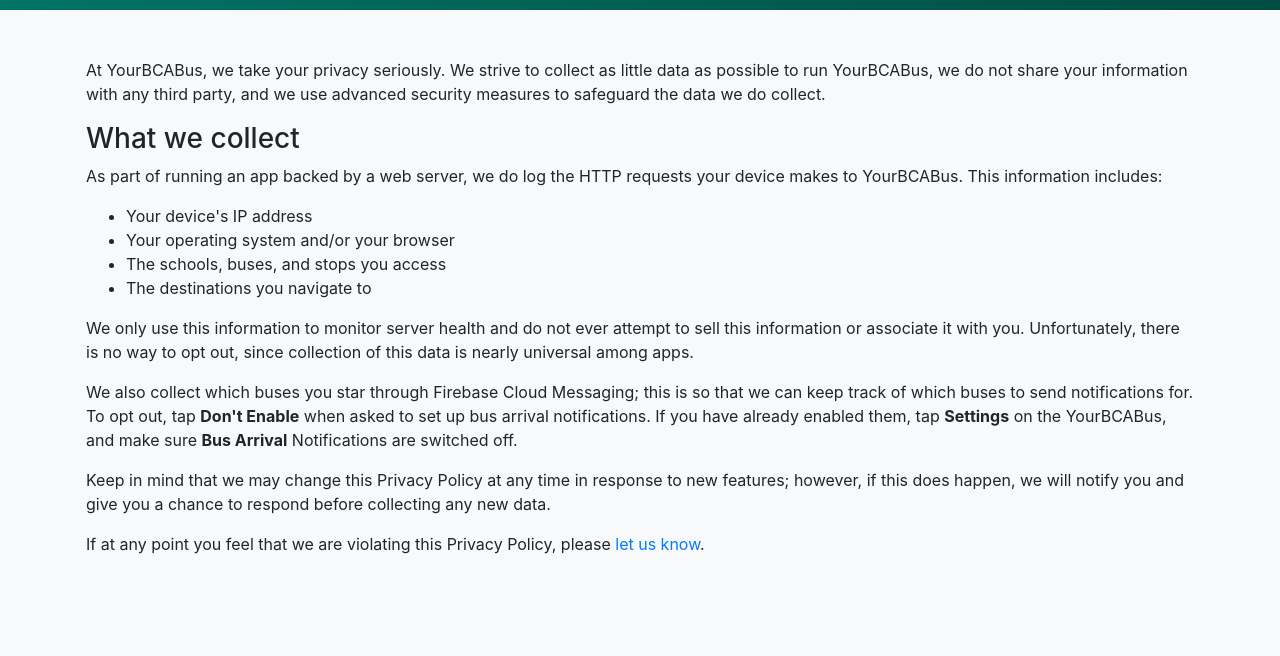
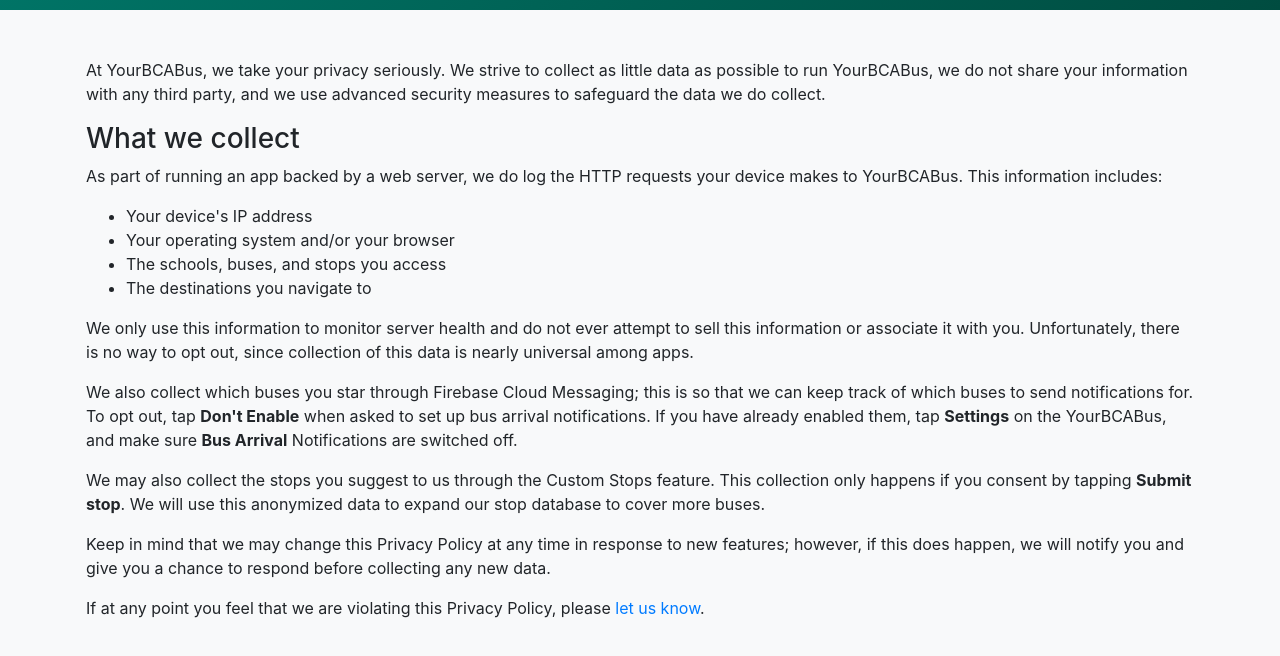
Before and after one commit to YourBCABus/yourbcabus.github.io, a plain HTML site: page support/privacy.html in a window 1280 px wide. Shown: the part 174-830 px from the top of the page. Before the commit the page ends 800 px from the top, so only its background shows below. Drawn offline with nearby package versions, Linux system fonts and the light colour scheme.

Commit message:
Update privacy policy for custom stops

```diff
--- a/support/privacy.html
+++ b/support/privacy.html
@@ -40,6 +40,7 @@
       </ul>
       <p>We only use this information to monitor server health and do not ever attempt to sell this information or associate it with you. Unfortunately, there is no way to opt out, since collection of this data is nearly universal among apps.</p>
       <p>We also collect which buses you star through Firebase Cloud Messaging; this is so that we can keep track of which buses to send notifications for. To opt out, tap <strong>Don't Enable</strong> when asked to set up bus arrival notifications. If you have already enabled them, tap <strong>Settings</strong> on the YourBCABus, and make sure <strong>Bus Arrival</strong> Notifications are switched off.</p>
+      <p>We may also collect the stops you suggest to us through the Custom Stops feature. This collection only happens if you consent by tapping <strong>Submit stop</strong>. We will use this anonymized data to expand our stop database to cover more buses.</p>
       <p>Keep in mind that we may change this Privacy Policy at any time in response to new features; however, if this does happen, we will notify you and give you a chance to respond before collecting any new data.</p>
       <p>If at any point you feel that we are violating this Privacy Policy, please <a href="/support">let us know</a>.</p>
     </div>
```
